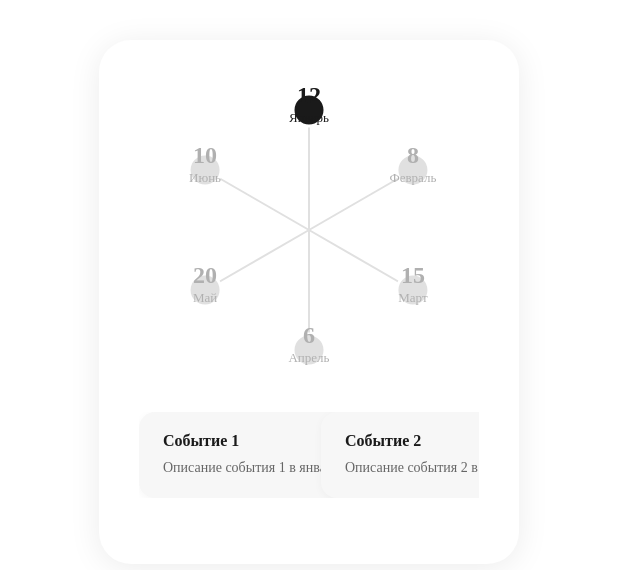
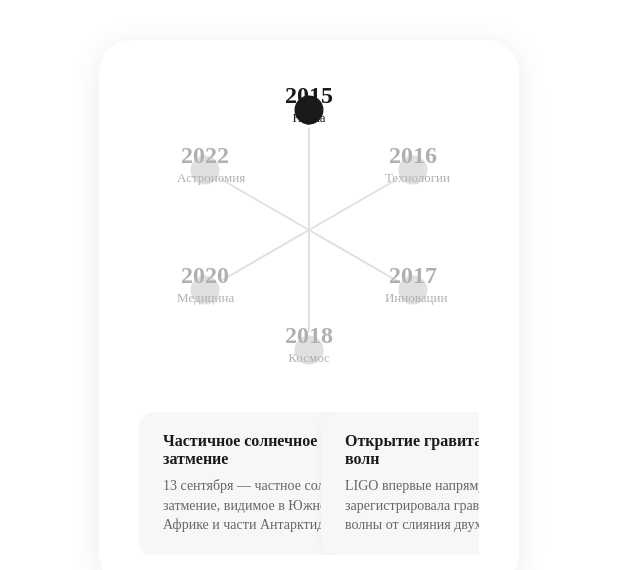
Before and after one commit to predmaxim/only-time-laps, a React app: page / in a window 1280 px wide. Shown: the top 570 px of the page, without its empty margins (331-971 px from the left). Built offline with nearby package versions, Linux system fonts and the light colour scheme.

Commit message:
feat: update demo data with events and years for better context

```diff
--- a/src/mocks/index.ts
+++ b/src/mocks/index.ts
@@ -2,119 +2,106 @@ import { TimeSegmentType } from "@/types";
 
 export const demo: TimeSegmentType[] = [
   {
-    id: "1",
-    label: "Январь",
-    value: 12,
+    id: "2015",
+    value: 2015,
+    label: "Наука",
+    category: "Наука",
     events: [
       {
-        id: "1-1",
-        title: "Событие 1",
-        description: "Описание события 1 в январе.",
+        id: "1",
+        year: 2015,
+        title: "Частичное солнечное затмение",
+        description:
+          "13 сентября — частное солнечное затмение, видимое в Южной Африке и части Антарктиды.",
       },
       {
-        id: "1-2",
-        title: "Событие 2",
-        description: "Описание события 2 в январе.",
-      },
-      {
-        id: "1-3",
-        title: "Событие 3",
-        description: "Описание события 3 в январе.",
+        id: "1a",
+        year: 2015,
+        title: "Открытие гравитационных волн",
+        description:
+          "LIGO впервые напрямую зарегистрировала гравитационные волны от слияния двух черных дыр.",
       },
     ],
   },
   {
-    id: "2",
-    label: "Февраль",
-    value: 8,
+    id: "2016",
+    value: 2016,
+    label: "Технологии",
+    category: "Технологии",
     events: [
       {
-        id: "2-1",
-        title: "Событие 1",
-        description: "Описание события 1 в феврале.",
+        id: "2",
+        year: 2016,
+        title: "Телескоп Хаббл",
+        description:
+          'Телескоп "Хаббл" обнаружил самую удалённую из всех обнаруженных галактик, получившую обозначение GN-z11.',
       },
       {
-        id: "2-2",
-        title: "Событие 2",
-        description: "Описание события 2 в феврале.",
+        id: "2a",
+        year: 2016,
+        title: "AlphaGo побеждает чемпиона по Го",
+        description:
+          "ИИ AlphaGo от Google DeepMind победил чемпиона мира по игре Го Ли Седоля.",
       },
     ],
   },
   {
-    id: "3",
-    label: "Март",
-    value: 15,
+    id: "2017",
+    value: 2017,
+    label: "Инновации",
+    category: "Инновации",
     events: [
       {
-        id: "3-1",
-        title: "Событие 1",
-        description: "Описание события 1 в марте.",
-      },
-      {
-        id: "3-2",
-        title: "Событие 2",
-        description: "Описание события 2 в марте.",
-      },
-      {
-        id: "3-3",
-        title: "Событие 3",
-        description: "Описание события 3 в марте.",
-      },
-      {
-        id: "3-4",
-        title: "Событие 4",
-        description: "Описание события 4 в марте.",
+        id: "3",
+        year: 2017,
+        title: "Tesla Semi",
+        description:
+          "Компания Tesla официально представила первый в мире электрический грузовик Tesla Semi.",
       },
     ],
   },
   {
-    id: "4",
-    label: "Апрель",
-    value: 6,
+    id: "2018",
+    value: 2018,
+    label: "Космос",
+    category: "Космос",
     events: [
       {
-        id: "4-1",
-        title: "Событие 1",
-        description: "Описание события 1 в апреле.",
+        id: "4",
+        year: 2018,
+        title: "Запуск Falcon Heavy",
+        description:
+          "SpaceX успешно запустила сверхтяжёлую ракету Falcon Heavy, отправив Tesla Roadster в космос.",
       },
     ],
   },
   {
-    id: "5",
-    label: "Май",
-    value: 20,
+    id: "2020",
+    value: 2020,
+    label: "Медицина",
+    category: "Медицина",
     events: [
       {
-        id: "5-1",
-        title: "Событие 1",
-        description: "Описание события 1 в мае.",
-      },
-      {
-        id: "5-2",
-        title: "Событие 2",
-        description: "Описание события 2 в мае.",
+        id: "5",
+        year: 2020,
+        title: "Разработка вакцин от COVID-19",
+        description:
+          "Рекордно быстрая разработка и начало применения вакцин против COVID-19.",
       },
     ],
   },
   {
-    id: "6",
-    label: "Июнь",
-    value: 10,
+    id: "2022",
+    value: 2022,
+    label: "Астрономия",
+    category: "Астрономия",
     events: [
       {
-        id: "6-1",
-        title: "Событие 1",
-        description: "Описание события 1 в июне.",
-      },
-      {
-        id: "6-2",
-        title: "Событие 2",
-        description: "Описание события 2 в июне.",
-      },
-      {
-        id: "6-3",
-        title: "Событие 3",
-        description: "Описание события 3 в июне.",
+        id: "6",
+        year: 2022,
+        title: "Первые снимки телескопа Джеймса Уэбба",
+        description:
+          "Космический телескоп Джеймс Уэбб начал передавать первые полноцветные изображения и спектроскопические данные.",
       },
     ],
   },
```
